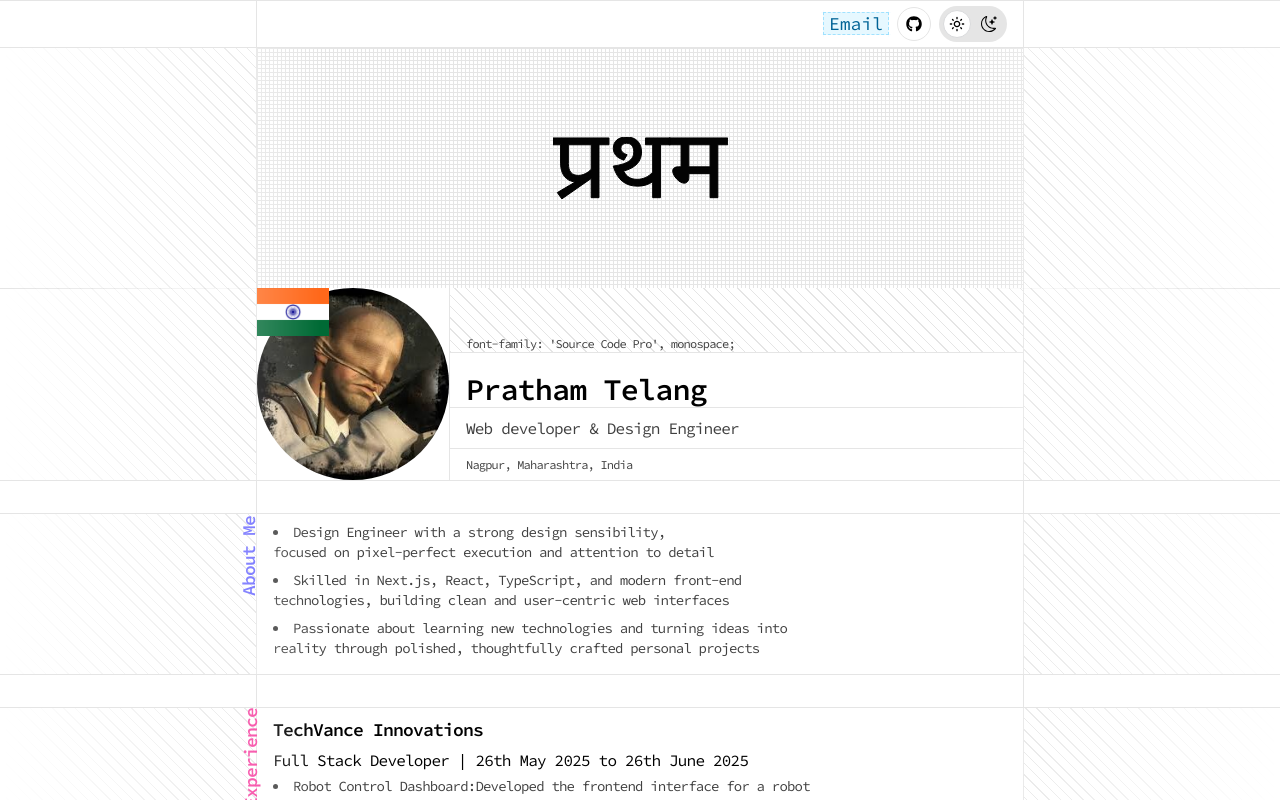
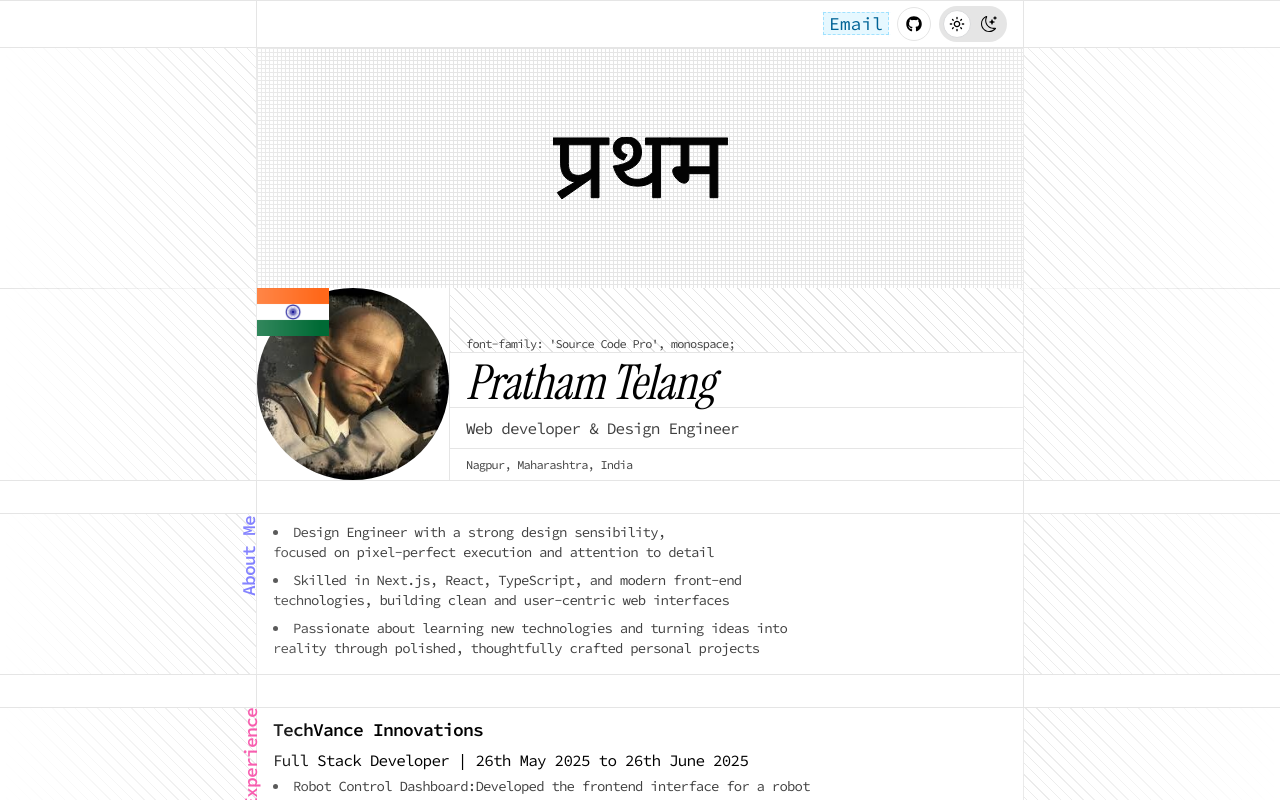
Before and after one commit to PrathamTelang/portfolio, a Next.js app: page / in a window 1280 px wide. Shown: the top 800 px of the page. Built offline with nearby package versions, Linux system fonts and the light colour scheme.

Commit message:
Add Instrument Serif font and update Hero heading style
Integrated the Instrument Serif font via next/font/google and applied it to the Hero component's main heading. Added .font-serif class in globals.css and updated the HTML root class to include the new font variable.

```diff
--- a/src/app/features/portfolio/components/Hero.tsx
+++ b/src/app/features/portfolio/components/Hero.tsx
@@ -32,9 +32,9 @@ export const Hero = () => {
                     <div className="pl-4 text-xs text-secondary-text  select-none bg-[repeating-linear-gradient(45deg,var(--color-border)_0_1px,transparent_1px_8px)]
                     h-2/6 flex items-end max-[475px]:hidden">font-family: 'Source Code Pro', monospace;</div>
                     <div className="w-full h-px bg-border " />
-                    <div className=" h-4/6 flex items-end max-[475px]:h-full">
+                    <div className=" sm:h-4/6 flex items-end h-full">
                         <div className="w-full">
-                            <h1 className="pl-4 text-3xl font-semibold " >Pratham Telang</h1>
+                            <h1 className="pl-4 text-3xl font-serif italic sm:text-5xl" >Pratham Telang</h1>
                             <div className="w-full h-px bg-border " />
                             <p className="pl-4 text-secondary-text my-2 max-[475px]:my-0 text-md max-[475px]:text-sm ">Web developer & Design Engineer</p>
                             <div className="w-full h-px bg-border " />
--- a/src/app/globals.css
+++ b/src/app/globals.css
@@ -21,6 +21,10 @@ body {
 .font-body {
   font-family: var(--font-body);
 }
+.font-serif {
+  font-family: var(--font-instrument-serif);
+}
+
 
 
 /* ================================
@@ -123,6 +127,7 @@ body {
 :root {
     --font-body: var(--font-source-code-pro);
     --font-display: var(--font-space-grotesk);
+
 
     --radius: 0.625rem;
 
--- a/src/app/layout.tsx
+++ b/src/app/layout.tsx
@@ -1,5 +1,5 @@
 import type { Metadata } from "next";
-import { Source_Code_Pro, Space_Grotesk } from "next/font/google";
+import { Source_Code_Pro, Space_Grotesk, Instrument_Serif } from "next/font/google";
 import "./globals.css";
 import { Navbar } from "./features/portfolio/components/Navbar";
 import { Footer } from "./features/portfolio/components/Footer";
@@ -11,12 +11,14 @@ variable: '--font-source-code-pro',
 display: 'swap',
 })
 
-const spaceGrotesk = Space_Grotesk({
-subsets: ['latin'],
-weight: '700',
-variable: '--font-space-grotesk',
-display: 'swap',
+const instrumentSerif = Instrument_Serif({
+  subsets: ['latin'],
+  weight: '400',
+  style: ['normal', 'italic'],
+  variable: '--font-instrument-serif',
+  display: 'swap',
 })
+
 
 export const metadata: Metadata = {
   metadataBase: new URL("https://prathamtelang-portfolio.vercel.app/"),
@@ -58,7 +60,7 @@ export const metadata: Metadata = {
 
 export default function RootLayout({ children }: { children: React.ReactNode }) {
   return (
-    <html  lang="en" suppressHydrationWarning className={`${sourceCodePro.variable} ${spaceGrotesk.variable}`}>
+    <html  lang="en" suppressHydrationWarning className={`${sourceCodePro.variable} ${instrumentSerif.variable}`}>
       <head>
         <script
           dangerouslySetInnerHTML={{
```
